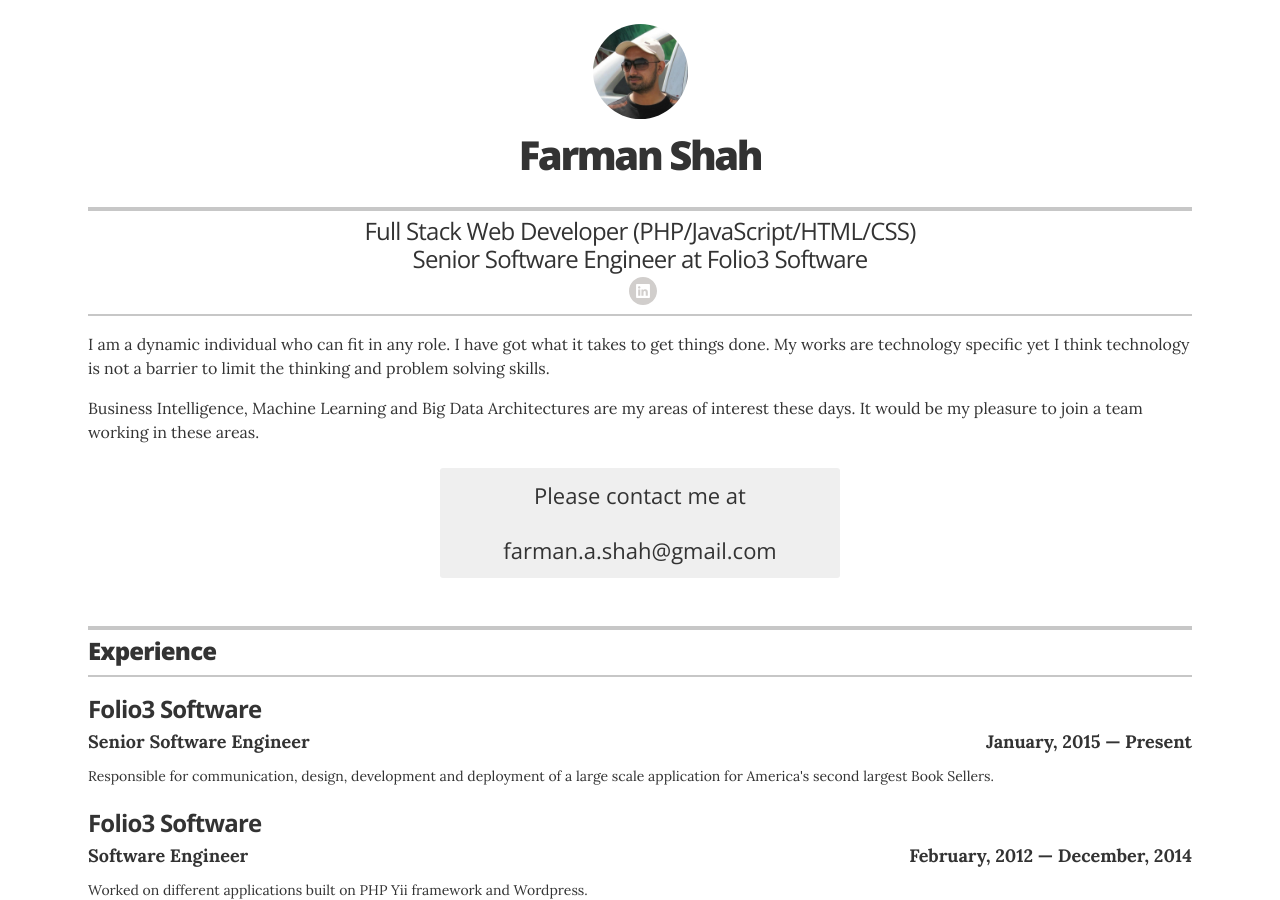
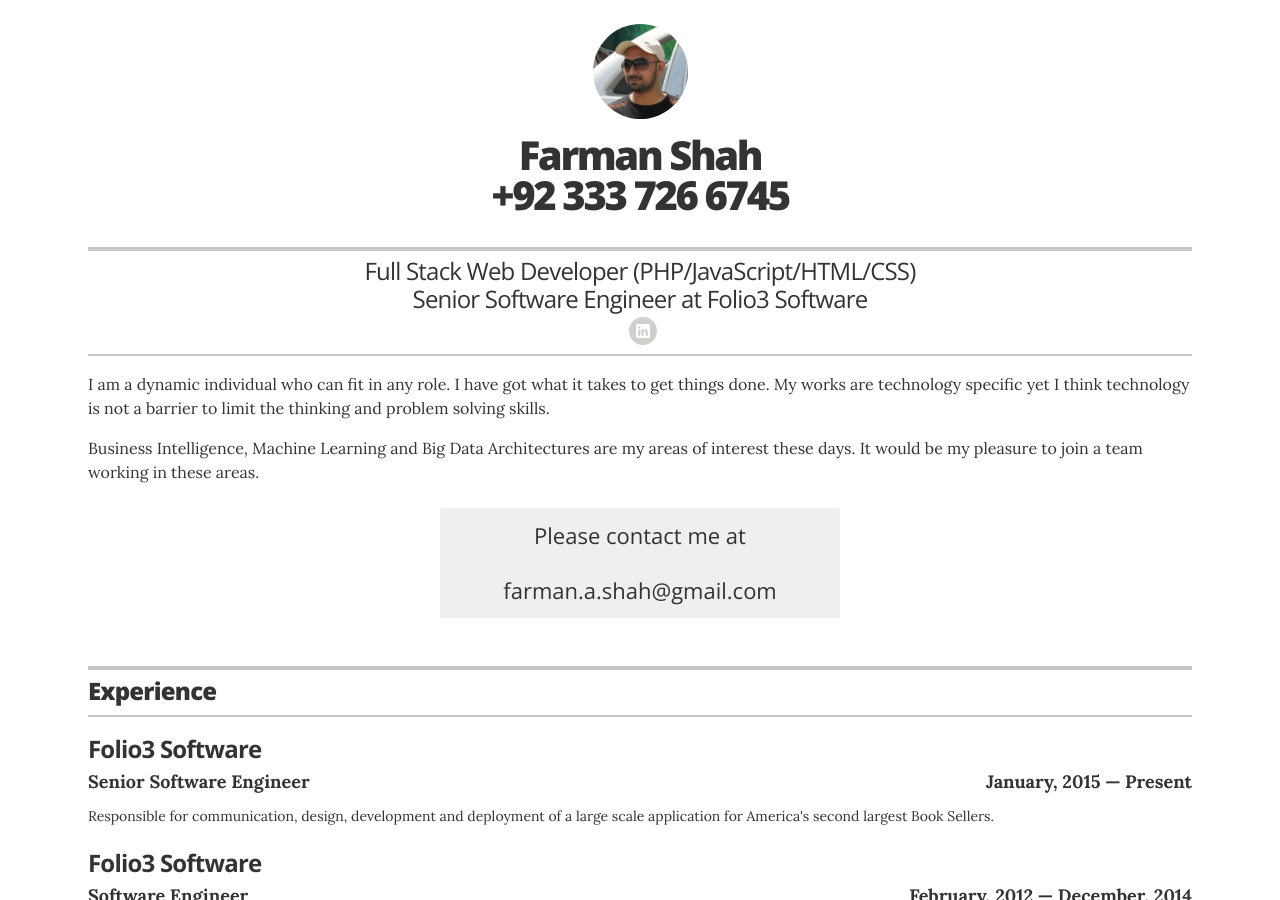
Before and after one commit to farman-a-shah/farman-a-shah.github.io, a Jekyll site: the page built from index.html, in a window 1280 px wide and 900 px high. Built offline with Jekyll 4.4.1, drawn with Linux system fonts in a browser that asks for light colours.

Commit message:
Modified place for number.

```diff
--- a/_config.yml
+++ b/_config.yml
@@ -12,7 +12,7 @@ sass:
 
 # Resume settings
 resume_avatar:                  "true"
-resume_name:                    "Farman Shah"
+resume_name:                    "Farman Shah<br>+92 333 726 6745"
 resume_title:                   |
   <div>
     Full Stack Web Developer (PHP/JavaScript/HTML/CSS)
@@ -21,7 +21,7 @@ resume_title:                   |
     Senior Software Engineer at Folio3 Software
   </div>
 resume_contact_email:           "farman.a.shah@gmail.com"
-resume_header_contact_info:     "farman.a.shah@gmail.com<br>+92 333 726 6745"
+resume_header_contact_info:     "farman.a.shah@gmail.com"
 resume_header_intro:            |
   <p>
     I am a dynamic individual who can fit in any role. I have got what it takes to get things done. My works are technology specific yet I think technology is not a barrier to limit the thinking and problem solving skills.
```
